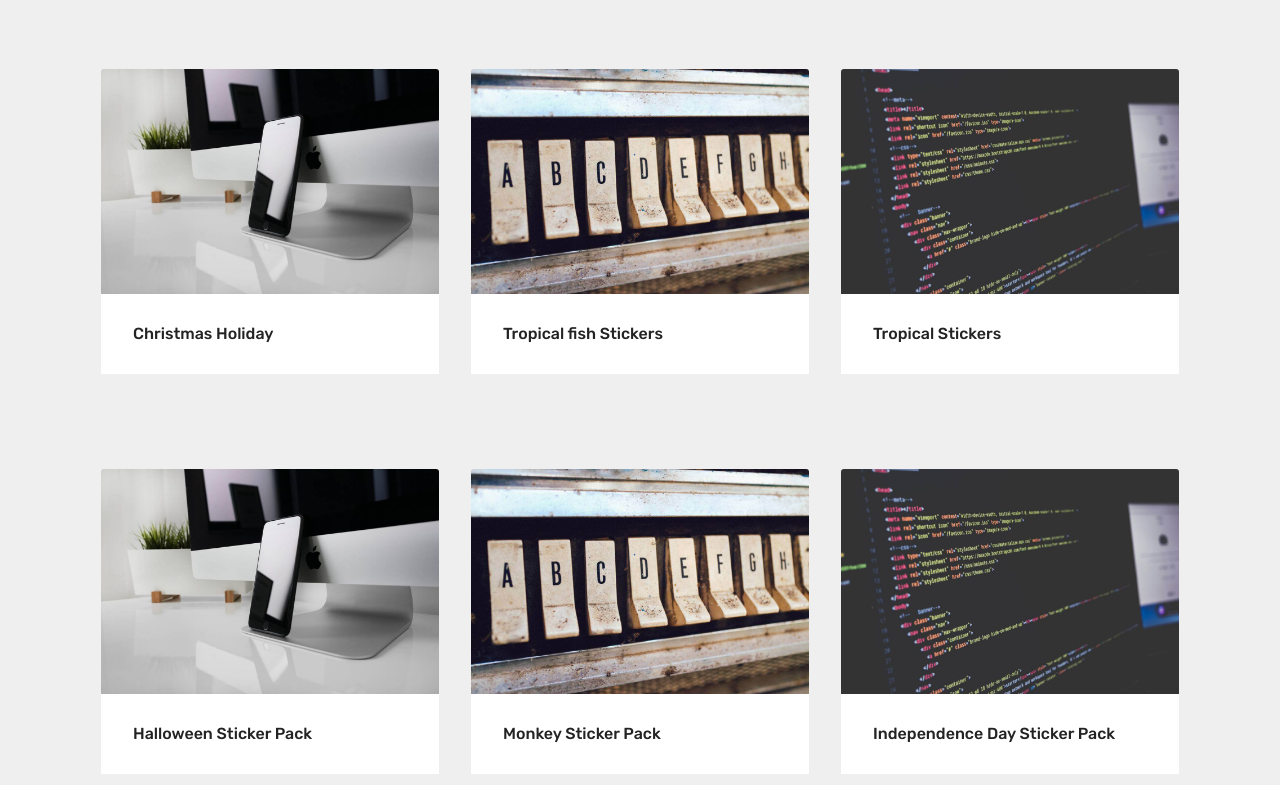
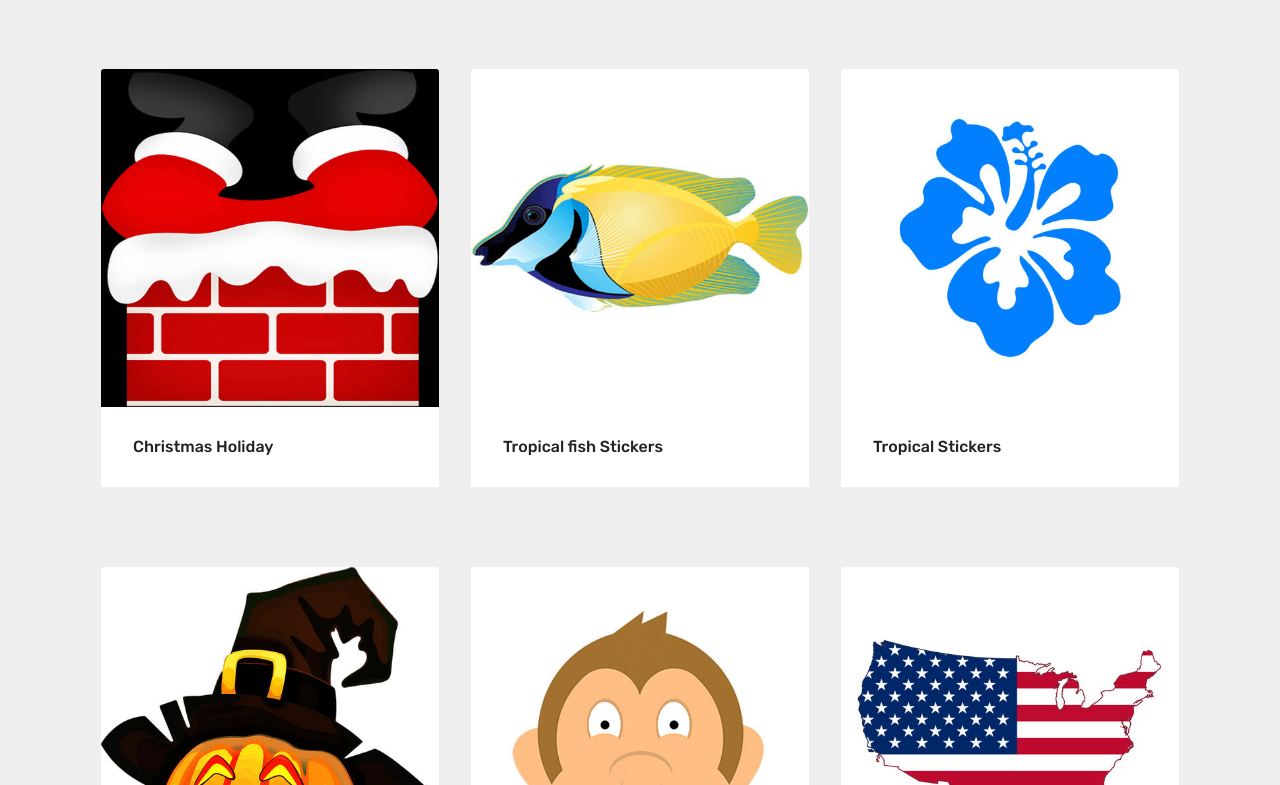
Before and after one commit to tbrown0139/Flake-Development-iMessage-sticker-apps-site, a plain HTML site: page index.html in a window 1280 px wide. Shown: the part 167-952 px from the top of the page. Drawn offline with Linux system fonts and the light colour scheme.

Commit message:
Add files via upload

```diff
--- a/assets/images/hashes.json
+++ b/assets/images/hashes.json
@@ -1 +1 @@
-{"Os1hpkyKHdJTZJYYSjSiXg==":"01.jpg","Q8kyWdiPLYJ/4F1Ss+9IyA==":"03.jpg","HoeEF4HfT9nMa9Cg+v0y1w==":"02.jpg","0OOE1Usrtktm437Z/qTMRQ==":"background2.jpg"}
+{"Os1hpkyKHdJTZJYYSjSiXg==":"01.jpg","Q8kyWdiPLYJ/4F1Ss+9IyA==":"03.jpg","HoeEF4HfT9nMa9Cg+v0y1w==":"02.jpg","0OOE1Usrtktm437Z/qTMRQ==":"background2.jpg","v/e8zY65KajD8EujRwPOFQ==":"monkey-512x512.png","2w6KsTi8Qoqtcov5D5Byyg==":"c57cf1c1-6200-49f4-ab3b-8e9cb809b77f-1-512x512.png","N26zP2VeG3BmwwSnAc+YVA==":"974b7757-a18b-404a-b07e-064d071548f1-1-512x512.png","CMaj2lE6U4GBMufQORd5mw==":"85cf4c58-3a5a-49d2-bcf5-780a7df2119a-1-512x512.png","1tB2to27+LYEMI3ziICfAg==":"937976c0-a25d-445d-bedd-f10ff41e542e-1-512x512.png","KG0zM6J8wI57+W4Axy6E3g==":"f799df58-5bfb-49c2-b4cb-2dde9bd241d0-1-512x512.png"}
--- a/assets/mobirise/css/mbr-additional.css
+++ b/assets/mobirise/css/mbr-additional.css
@@ -1374,7 +1374,7 @@ body {
 }
 .cid-r0sgmyt70V {
   padding-top: 90px;
-  padding-bottom: 15px;
+  padding-bottom: 0px;
   background-color: #efefef;
 }
 .cid-r0sgmyt70V .mbr-section-subtitle {
--- a/index.html
+++ b/index.html
@@ -35,7 +35,7 @@
                     <div class="card-img">
                         <div class="mbr-overlay"></div>
                         <div class="mbr-section-btn text-center"><a href="/christmas" class="btn btn-primary display-4">Learn More</a></div>
-                        <img src="assets/images/01.jpg" alt="Mobirise">
+                        <img src="assets/images/85cf4c58-3a5a-49d2-bcf5-780a7df2119a-1-512x512.png" alt="Mobirise" title="">
                     </div>
                     <div class="card-box">
                         <h4 class="card-title mbr-fonts-style display-7">
@@ -49,7 +49,7 @@
                     <div class="card-img">
                         <div class="mbr-overlay"></div>
                         <div class="mbr-section-btn text-center"><a href="/tropic_fish" class="btn btn-primary display-4">Learn More</a></div>
-                        <img src="assets/images/02.jpg" alt="Mobirise">
+                        <img src="assets/images/f799df58-5bfb-49c2-b4cb-2dde9bd241d0-1-512x512.png" alt="Mobirise" title="">
                     </div>
                     <div class="card-box">
                         <h4 class="card-title mbr-fonts-style display-7">
@@ -64,7 +64,7 @@
                     <div class="card-img">
                         <div class="mbr-overlay"></div>
                         <div class="mbr-section-btn text-center"><a href="/tropic_stick" class="btn btn-primary display-4">Learn More</a></div>
-                        <img src="assets/images/03.jpg" alt="Mobirise">
+                        <img src="assets/images/974b7757-a18b-404a-b07e-064d071548f1-1-512x512.png" alt="Mobirise" title="">
                     </div>
                     <div class="card-box">
                         <h4 class="card-title mbr-fonts-style display-7">
@@ -79,7 +79,7 @@
     </div>
 </section>
 
-<section class="engine"><a href="https://mobirise.ws/k">how to develop your own website</a></section><section class="features18 popup-btn-cards cid-r0sgOda2iX" id="features18-1">
+<section class="engine"><a href="https://mobirise.ws/m">drag and drop site creator</a></section><section class="features18 popup-btn-cards cid-r0sgOda2iX" id="features18-1">
 
 
 
@@ -93,7 +93,7 @@
                     <div class="card-img">
                         <div class="mbr-overlay"></div>
                         <div class="mbr-section-btn text-center"><a href="/halloween" class="btn btn-primary display-4">Learn More</a></div>
-                        <img src="assets/images/010.jpg" alt="Mobirise">
+                        <img src="assets/images/c57cf1c1-6200-49f4-ab3b-8e9cb809b77f-1-512x512.png" alt="Mobirise" title="">
                     </div>
                     <div class="card-box">
                         <h4 class="card-title mbr-fonts-style display-7">
@@ -107,7 +107,7 @@
                     <div class="card-img">
                         <div class="mbr-overlay"></div>
                         <div class="mbr-section-btn text-center"><a href="http://monkey.flakedevelop.me" class="btn btn-primary display-4">Learn More</a></div>
-                        <img src="assets/images/021.jpg" alt="Mobirise">
+                        <img src="assets/images/monkey-512x512.png" alt="Monkey Sticker pack" title="">
                     </div>
                     <div class="card-box">
                         <h4 class="card-title mbr-fonts-style display-7">
@@ -122,7 +122,7 @@
                     <div class="card-img">
                         <div class="mbr-overlay"></div>
                         <div class="mbr-section-btn text-center"><a href="http://4th.flakedevelop.me" class="btn btn-primary display-4">Learn More</a></div>
-                        <img src="assets/images/032.jpg" alt="Mobirise">
+                        <img src="assets/images/937976c0-a25d-445d-bedd-f10ff41e542e-1-512x512.png" alt="Mobirise" title="">
                     </div>
                     <div class="card-box">
                         <h4 class="card-title mbr-fonts-style display-7">
```
Also changed, not shown: assets/images/85cf4c58-3a5a-49d2-bcf5-780a7df2119a-1-512x512.png (added), assets/images/937976c0-a25d-445d-bedd-f10ff41e542e-1-512x512.png (added), assets/images/974b7757-a18b-404a-b07e-064d071548f1-1-512x512.png (added), assets/images/c57cf1c1-6200-49f4-ab3b-8e9cb809b77f-1-512x512.png (added), assets/images/f799df58-5bfb-49c2-b4cb-2dde9bd241d0-1-512x512.png (added), assets/images/monkey-512x512.png (added), 1 other file.
